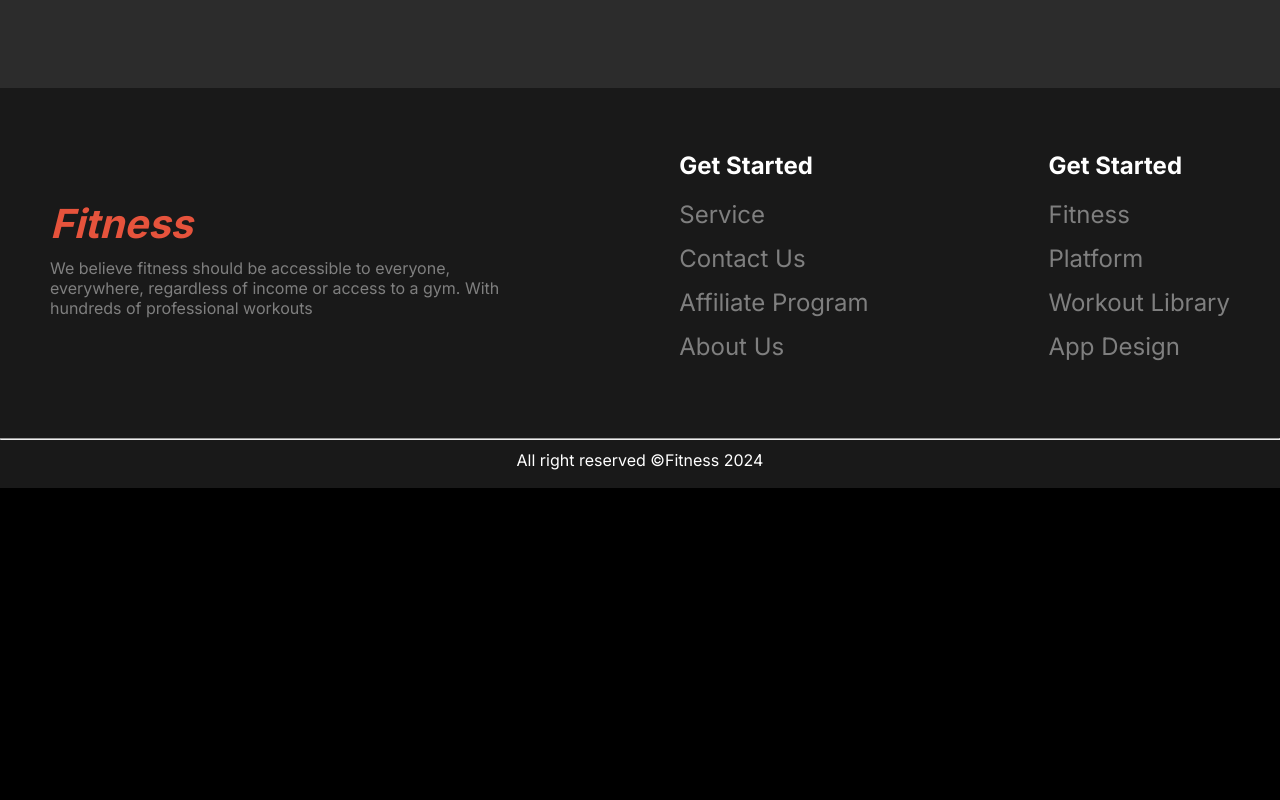
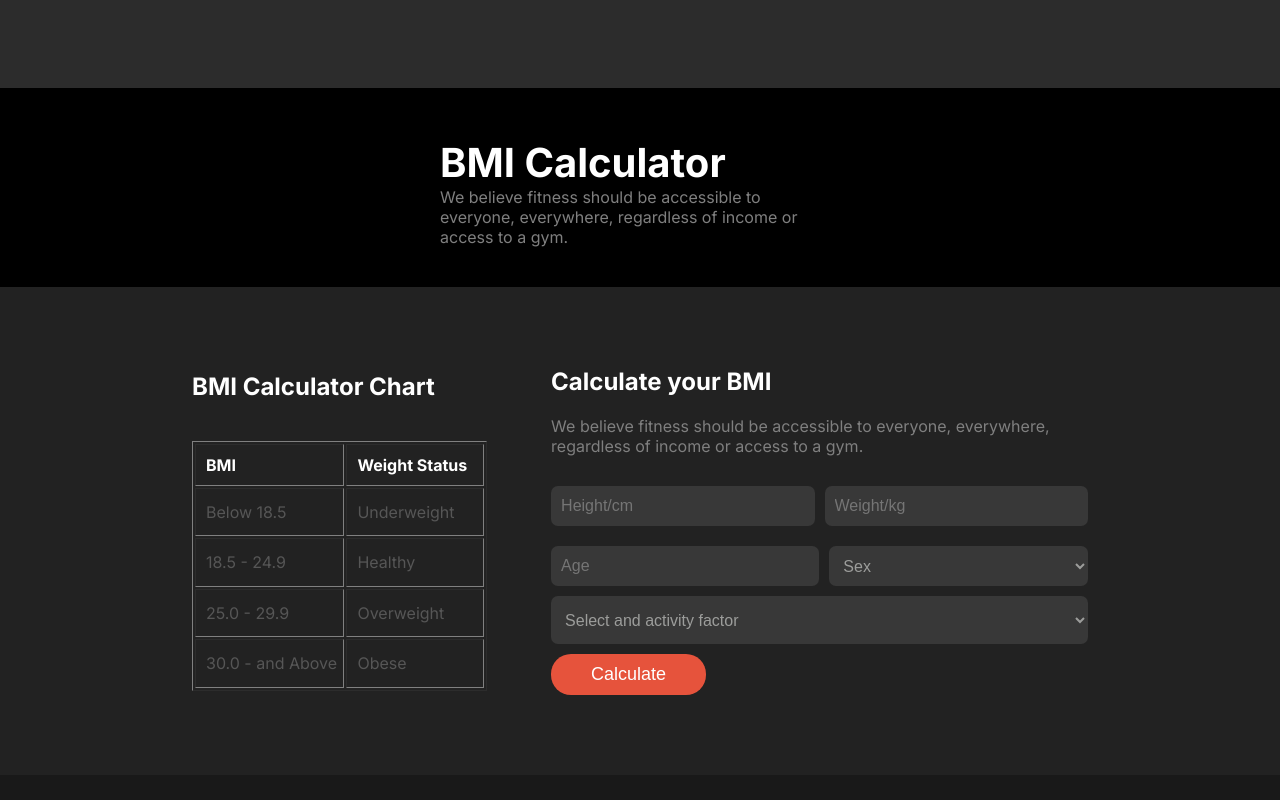
Before and after one commit to rima2787/assignment2, a plain HTML site: page index.html in a window 1280 px wide. Shown: the part 720-1520 px from the top of the page. Before the commit the page ends 1210 px from the top, so only its background shows below. Drawn offline with Linux system fonts and the light colour scheme; a web font is replaced by a local one.

Commit message:
added BMI section

```diff
--- a/index.html
+++ b/index.html
@@ -66,6 +66,73 @@
         </section>
     </header>
     <main>
+        <section class="BMI">
+            <h3 class="section-title">BMI Calculator</h3>
+            <p class="description">
+                We believe fitness should be accessible to everyone, everywhere,
+                regardless of income or access to a gym.
+            </p>
+        </section>
+
+        <section class="bmi-calculator-weight">
+            <div class="container bmi-calculator">
+                <div class="bmi-calculator-chart">
+                    <h3 class="sub-title">BMI Calculator Chart</h3>
+                    <table border="1">
+                        <thead>
+                            <tr>
+                                <th>BMI</th>
+                                <th>Weight Status</th>
+                            </tr>
+                        </thead>
+                        <tbody>
+                            <tr>
+                                <td>Below 18.5</td>
+                                <td>Underweight</td>
+                            </tr>
+                            <tr>
+                                <td>18.5 - 24.9</td>
+                                <td>Healthy</td>
+                            </tr>
+                            <tr>
+                                <td>25.0 - 29.9</td>
+                                <td>Overweight</td>
+                            </tr>
+                            <tr>
+                                <td>30.0 - and Above</td>
+                                <td>Obese</td>
+                            </tr>
+                        </tbody>
+                    </table>
+                </div>
+                <div class="calculate-bmi">
+                    <h3 class="sub-title">Calculate your BMI</h3>
+                    <p class="description">
+                        We believe fitness should be accessible to everyone, everywhere,
+                        regardless of income or access to a gym.
+                    </p>
+
+                    <form class="form">
+                        <div class="height-weight">
+                            <input type="text" placeholder="Height/cm" />
+                            <input type="text" placeholder="Weight/kg" />
+                        </div>
+                        <div class="age-and-sex">
+                            <input type="text" placeholder="Age" />
+                            <select>
+                                <option value="">Sex</option>
+                            </select>
+                        </div>
+                        <div class="activity">
+                            <select>
+                                <option value="">Select and activity factor</option>
+                            </select>
+                        </div>
+                        <button class="btn-first form">Calculate</button>
+                    </form>
+                </div>
+            </div>
+        </section>
 
     </main>
     <footer>
--- a/styles/styles.css
+++ b/styles/styles.css
@@ -242,20 +242,47 @@ header {
     border-radius: 20px;
 }
 
-.bmi {
+/* BMI section */
+.BMI {
     width: 400px;
     margin: 0 auto;
     margin-top: 50px;
+    margin-bottom: 40px;
 }
 
-.bmi p {
+.bmi-calculator-chart {
+    width: 50%;
+
+}
+
+table {
+    width: 100%;
+    height: 250px;
+    color: #565656;
+    margin-top: 40px;
+}
+
+table tr th {
+    color: white;
+    text-align: left;
+    padding: 10px;
+}
+
+table tr td {
+    padding-left: 10px;
+}
+
+/* .bmi p {
     margin-top: 10px;
-}
+} */
 
 .bmi-calculator-weight {
     margin-top: 20px;
     background: #222222;
     padding: 5rem;
+}
+.form{
+    margin-top: 20px;
 }
 
 .bmi-calculator {
@@ -283,6 +310,7 @@ header {
     background-color: #383838;
     color: #9c9d9b;
     border: 0;
+    border-radius: 7px;
 }
 
 .activity select {
@@ -293,26 +321,7 @@ header {
     background-color: #383838;
     border: 0;
     color: #9c9d9b;
-}
-
-.bmi-calculator-chart {
-    width: 50%;
-}
-
-table {
-    width: 100%;
-    height: 250px;
-    color: #565656;
-}
-
-table tr th {
-    color: white;
-    text-align: left;
-    padding: 10px;
-}
-
-table tr td {
-    padding-left: 10px;
+    border-radius: 7px;
 }
 
 
@@ -413,7 +422,7 @@ table tr td {
 footer {
     background-color: #191919;
     height: 400px;
-    margin: 0px,20px,0px,20px;
+    margin: 0px, 20px, 0px, 20px;
 
 }
 
```
